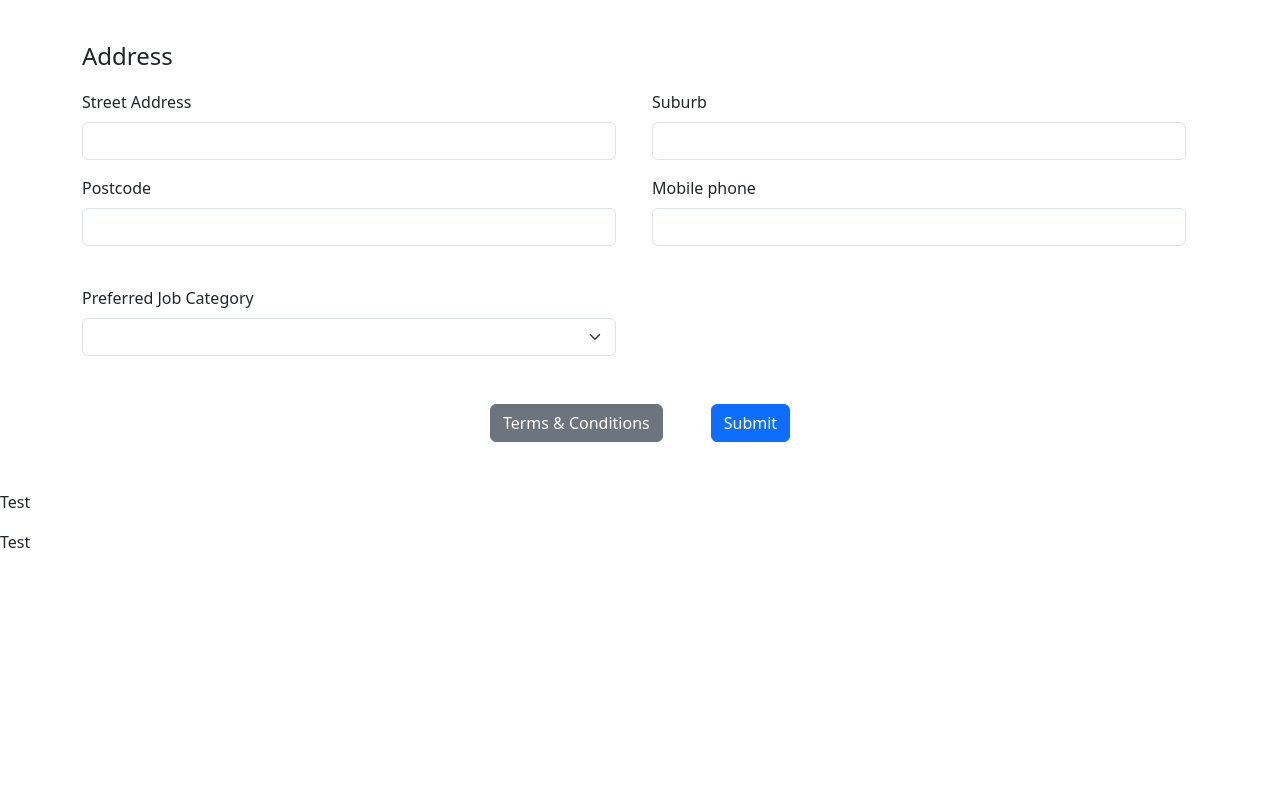
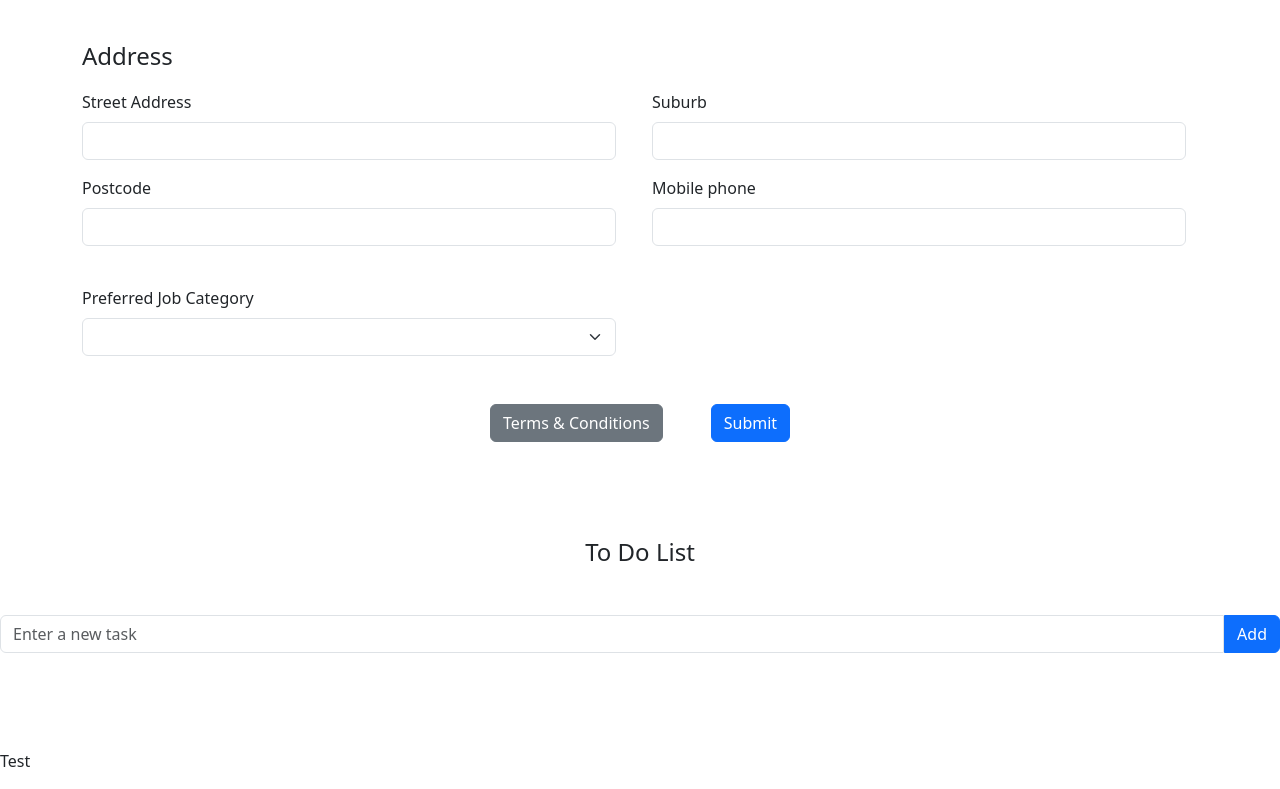
Before and after one commit to dt-azure/cos30043_assignment2, a Vue app in the folder insight-hire/: page / in a window 1280 px wide. Shown: the part 1258-2047 px from the top of the page. Before the commit the page ends 1828 px from the top, so only its background shows below. Built offline with nearby package versions, Linux system fonts and the light colour scheme.

Commit message:
Update ToDoList.vue

```diff
--- a/insight-hire/src/components/ToDoList.vue
+++ b/insight-hire/src/components/ToDoList.vue
@@ -1,7 +1,61 @@
 <script setup>
+import { ref } from 'vue'
+import TaskItem from './ToDoList/TaskItem.vue';
 
+const taskList = ref([])
+const taskInput = ref('')
+const test1 = ref({
+    "text": "test",
+    "priority": "low"
+})
+const test2 = ref({
+    "text": "test",
+    "priority": "high"
+})
+const test3 = ref({
+    "text": "test",
+    "priority": ""
+})
+
+function addTask() {
+    taskList.value.push({
+        "text": taskInput.value,
+        "priority": ''
+    })
+}
+
+function updatePriority(index, priority) {
+    taskList.value[index].priority = priority
+}
+
+function deleteTask(index) {
+    taskList.value.splice(index, 1)
+}
 </script>
 
 <template>
-    <p>Test</p>
+    <section id="to-do-list">
+        <div class="container-todo py-5">
+            <h4 class="section-header text-center mb-5">To Do List</h4>
+
+            <div class="task-input d-flex mb-5">
+                <div class="d-flex flex-grow-1">
+                    <input
+                        type="text"
+                        name="taskInput"
+                        id="taskInput"
+                        class="form-control rounded-0 rounded-start-2"
+                        aria-describedby="taskInput"
+                        v-model="taskInput"
+                        placeholder="Enter a new task"
+                    />
+                </div>
+                <button type="button" class="btn btn-primary rounded-0 rounded-end-2" @click="addTask(taskInput)">Add</button>
+            </div>
+
+            <div class="task-list">
+                <TaskItem v-for="(task, index) in taskList" :key="index" :task-item="task" :task-index="index" @change-priority="updatePriority" @delete-task="deleteTask"/>
+            </div>
+        </div>
+    </section>
 </template>
```
